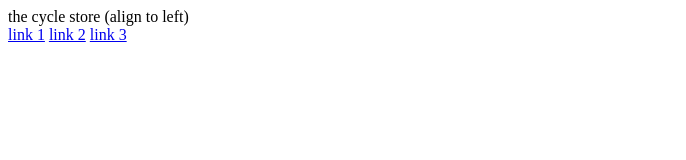
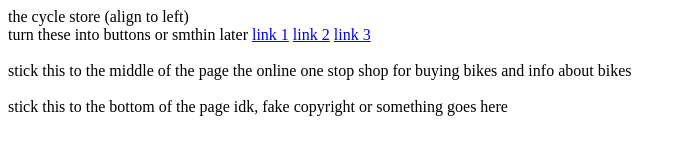
Before and after one commit to I-s-aac/the-cycle-store, a plain HTML site: page index.html in a window 1280 px wide. Shown: the whole page, without its empty margins (0-686 px from the left). Drawn offline with Linux system fonts and the light colour scheme.

Commit message:
whoops i didn't save the html file before i commited, this is to fix that Tue, Aug 20, 2024  8:53:20 AM

```diff
--- a/index.html
+++ b/index.html
@@ -14,7 +14,8 @@
         <header>
             <div class="align-left">the cycle store (align to left)</div>
             <div class="align-right">
-                <nav> <!--style these as buttons later-->
+                <nav>
+                    turn these into buttons or smthin later
                     <a href="#">link 1</a>
                     <a href="#">link 2</a>
                     <a href="#">link 3</a>
@@ -22,6 +23,20 @@
             </div>
         </header>
 
+        <br>
+
+        <main>
+            stick this to the middle of the page
+            the online one stop shop for buying bikes and info about bikes
+        </main>
+
+        <br>
+
+        <footer>
+            stick this to the bottom of the page
+            idk, fake copyright or something goes here
+        </footer>
+
 
     </body>
 
```
